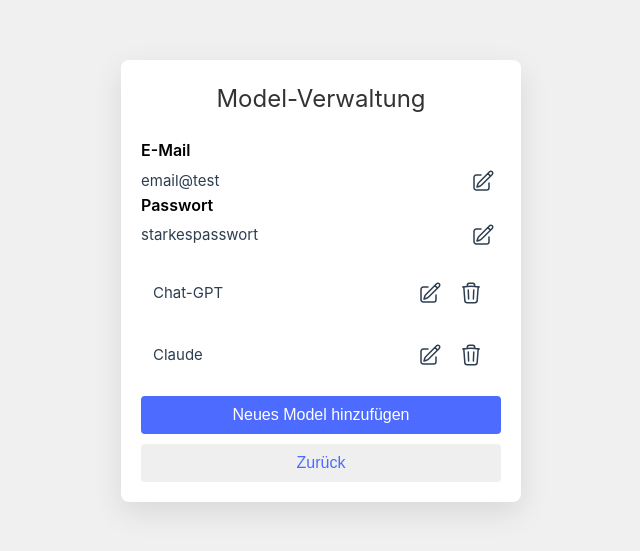
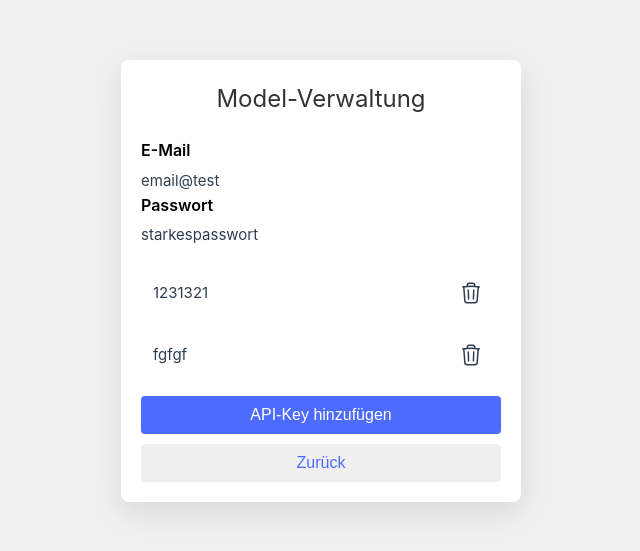
Before and after one commit to janikstucki/AI-Hub, a Vue app in the folder AI-Hub/: page /settings in a window 1280 px wide. Shown: the part 119-670 px from the top of the page, without its empty margins (319-959 px from the left). Built offline with nearby package versions, Linux system fonts and the light colour scheme.

Commit message:
Refactor Settings.vue to remove model name handling; update chat display to show API keys instead

```diff
--- a/AI-Hub/src/views/Settings.vue
+++ b/AI-Hub/src/views/Settings.vue
@@ -9,20 +9,15 @@ const isEditingEmail = ref(false);
 const isEditingPassword = ref(false);
 
 const showModal = ref(false);
-const newModelName = ref("");
 const newApiKey = ref("");
 
 const models = ref([
-  { id: 1, title: "Chat-GPT", apiKey: "1231321" },
-  { id: 2, title: "Claude", apiKey: "fgfgf" },
+  { id: 1, apiKey: "1231321" },
+  { id: 2, apiKey: "fgfgf" },
 ]);
 
-function EditChat(chat) {
-  chat.isEditing = true;
-}
-
 function SaveModelTitle(chat, event) {
-  chat.title = event.target.value;
+  chat.apiKey = event.target.value;
   chat.isEditing = false;
 }
 
@@ -34,20 +29,19 @@ function DeleteChat(chat) {
 }
 
 function handleCreateChat() {
-  if (!newModelName.value || !newApiKey.value) return;
+  if (!newApiKey.value) return;
 
   const newId = models.value.length + 1;
   models.value.push({
     id: newId,
-    title: newModelName.value,
-    model: "custom",
+    apiKey: newApiKey.value,
     isEditing: false,
   });
 
-  newModelName.value = "";
   newApiKey.value = "";
   showModal.value = false;
 }
+
 </script>
 
 <template>
@@ -59,32 +53,24 @@ function handleCreateChat() {
         <label for="email">E-Mail</label>
         <div class="editable-field">
           <div class="field-content">
-            <input v-if="isEditingEmail" type="text" id="email" v-model="email" @blur="isEditingEmail = false" @keyup.enter="isEditingEmail = false" />
-            <span v-else>{{ email }}</span>
+                        <div>{{ email }}</div>
+
           </div>
-          <button class="icon-button" @click="isEditingEmail = true">
-            <svg xmlns="http://www.w3.org/2000/svg" fill="none" viewBox="0 0 24 24" stroke-width="1.5" stroke="currentColor" class="size-6">
-              <path stroke-linecap="round" stroke-linejoin="round" d="m16.862 4.487 1.687-1.688a1.875 1.875 0 1 1 2.652 2.652L10.582 16.07a4.5 4.5 0 0 1-1.897 1.13L6 18l.8-2.685a4.5 4.5 0 0 1 1.13-1.897l8.932-8.931Zm0 0L19.5 7.125M18 14v4.75A2.25 2.25 0 0 1 15.75 21H5.25A2.25 2.25 0 0 1 3 18.75V8.25A2.25 2.25 0 0 1 5.25 6H10" />
-            </svg>
-          </button>
+
         </div>
 
         <label for="password">Passwort</label>
         <div class="editable-field">
           <div class="field-content">
-            <input v-if="isEditingPassword" type="text" id="password" v-model="password" @blur="isEditingPassword = false" @keyup.enter="isEditingPassword = false" />
-            <span v-else>{{ password }}</span>
+
+            <div>{{ password }}</div>
           </div>
-          <button class="icon-button" @click="isEditingPassword = true">
-            <svg xmlns="http://www.w3.org/2000/svg" fill="none" viewBox="0 0 24 24" stroke-width="1.5" stroke="currentColor" class="size-6">
-              <path stroke-linecap="round" stroke-linejoin="round" d="m16.862 4.487 1.687-1.688a1.875 1.875 0 1 1 2.652 2.652L10.582 16.07a4.5 4.5 0 0 1-1.897 1.13L6 18l.8-2.685a4.5 4.5 0 0 1 1.13-1.897l8.932-8.931Zm0 0L19.5 7.125M18 14v4.75A2.25 2.25 0 0 1 15.75 21H5.25A2.25 2.25 0 0 1 3 18.75V8.25A2.25 2.25 0 0 1 5.25 6H10" />
-            </svg>
-          </button>
+
         </div>
       </div>
 
       <div v-if="models.length === 0">
-        <p>Noch kein Model vorhanden.</p>
+        <p>Noch kein API-Key vorhanden.</p>
       </div>
 
       <div v-else>
@@ -95,19 +81,15 @@ function handleCreateChat() {
           class="chat-link"
         >
           <div class="chat-row">
-            <span v-if="!chat.isEditing">{{ chat.title }}</span>
+            <span v-if="!chat.isEditing">{{ chat.apiKey }}</span>
             <input
               v-else
-              v-model="chat.title"
+              v-model="chat.apiKey"
               @keyup.enter="SaveModelTitle(chat, $event)"
               class="chat-title-input"
             />
             <div class="chat-actions">
-              <button class="icon-button" @click="EditChat(chat)">
-                <svg xmlns="http://www.w3.org/2000/svg" fill="none" viewBox="0 0 24 24" stroke-width="1.5" stroke="currentColor" class="size-6">
-                  <path stroke-linecap="round" stroke-linejoin="round" d="m16.862 4.487 1.687-1.688a1.875 1.875 0 1 1 2.652 2.652L10.582 16.07a4.5 4.5 0 0 1-1.897 1.13L6 18l.8-2.685a4.5 4.5 0 0 1 1.13-1.897l8.932-8.931Zm0 0L19.5 7.125M18 14v4.75A2.25 2.25 0 0 1 15.75 21H5.25A2.25 2.25 0 0 1 3 18.75V8.25A2.25 2.25 0 0 1 5.25 6H10" />
-                </svg>
-              </button>
+
               <button class="icon-button" @click="DeleteChat(chat)">
                 <svg xmlns="http://www.w3.org/2000/svg" fill="none" viewBox="0 0 24 24" stroke-width="1.5" stroke="currentColor" class="size-6">
                   <path stroke-linecap="round" stroke-linejoin="round" d="m14.74 9-.346 9m-4.788 0L9.26 9m9.968-3.21c.342.052.682.107 1.022.166m-1.022-.165L18.16 19.673a2.25 2.25 0 0 1-2.244 2.077H8.084a2.25 2.25 0 0 1-2.244-2.077L4.772 5.79m14.456 0a48.108 48.108 0 0 0-3.478-.397m-12 .562c.34-.059.68-.114 1.022-.165m0 0a48.11 48.11 0 0 1 3.478-.397m7.5 0v-.916c0-1.18-.91-2.164-2.09-2.201a51.964 51.964 0 0 0-3.32 0c-1.18.037-2.09 1.022-2.09 2.201v.916m7.5 0a48.667 48.667 0 0 0-7.5 0" />
@@ -118,15 +100,12 @@ function handleCreateChat() {
         </a>
       </div>
 
-      <button id="nwButton" @click="showModal = true">Neues Model hinzufügen</button>
+      <button id="nwButton" @click="showModal = true">API-Key hinzufügen</button>
       <button id="Button" type="button" @click="router.push('/')">Zurück</button>
 
       <div v-if="showModal" class="modal-overlay" @click.self="showModal = false">
         <div class="modal">
-          <h3>Neues Model erstellen</h3>
           <form @submit.prevent="handleCreateChat">
-            <label for="model-name">Model-Name:</label>
-            <input type="text" id="model-name" v-model="newModelName" />
             <label for="api-key">API-Key:</label>
             <input type="text" id="api-key" v-model="newApiKey" />
             <button id="nwButton" type="submit">Erstellen</button>
```
